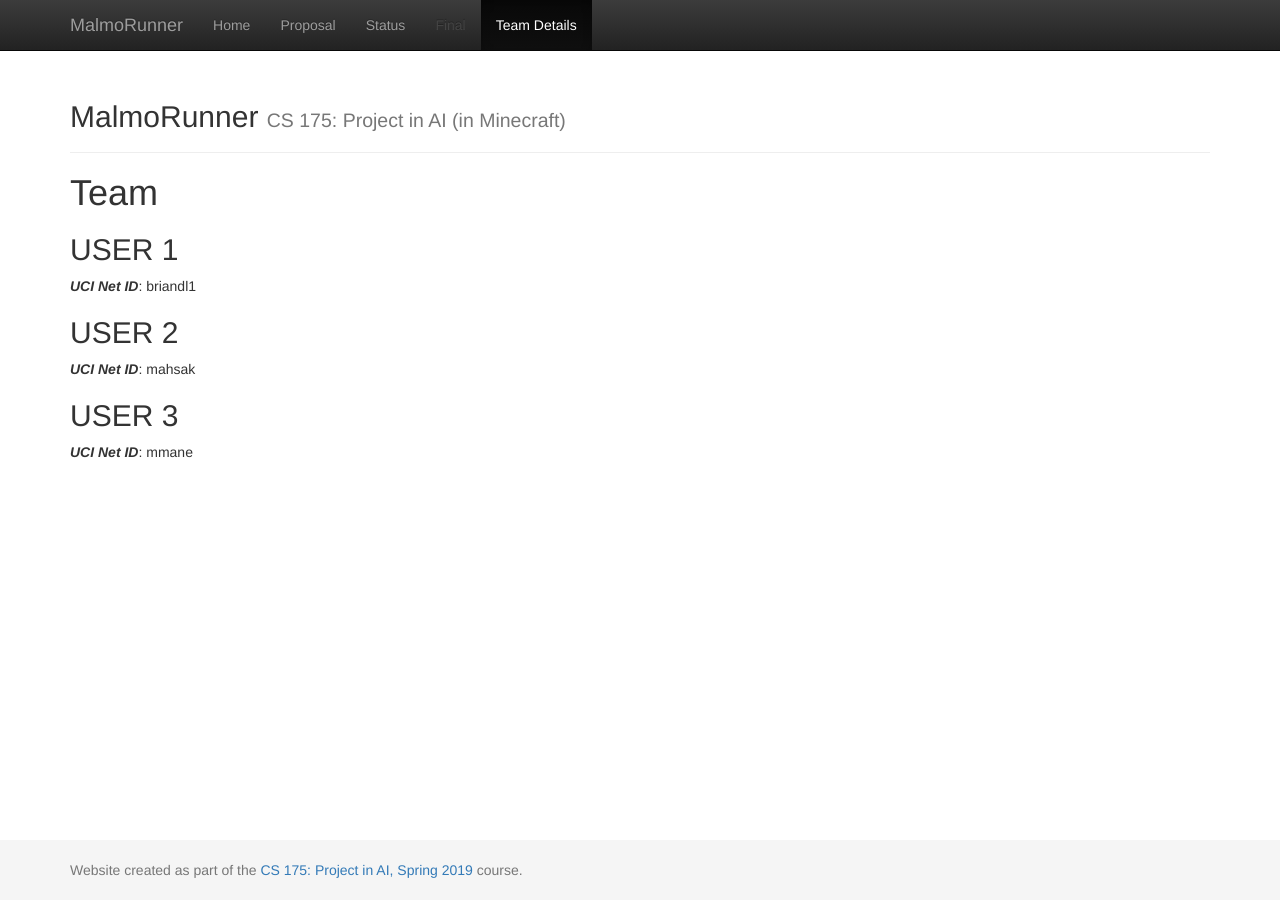
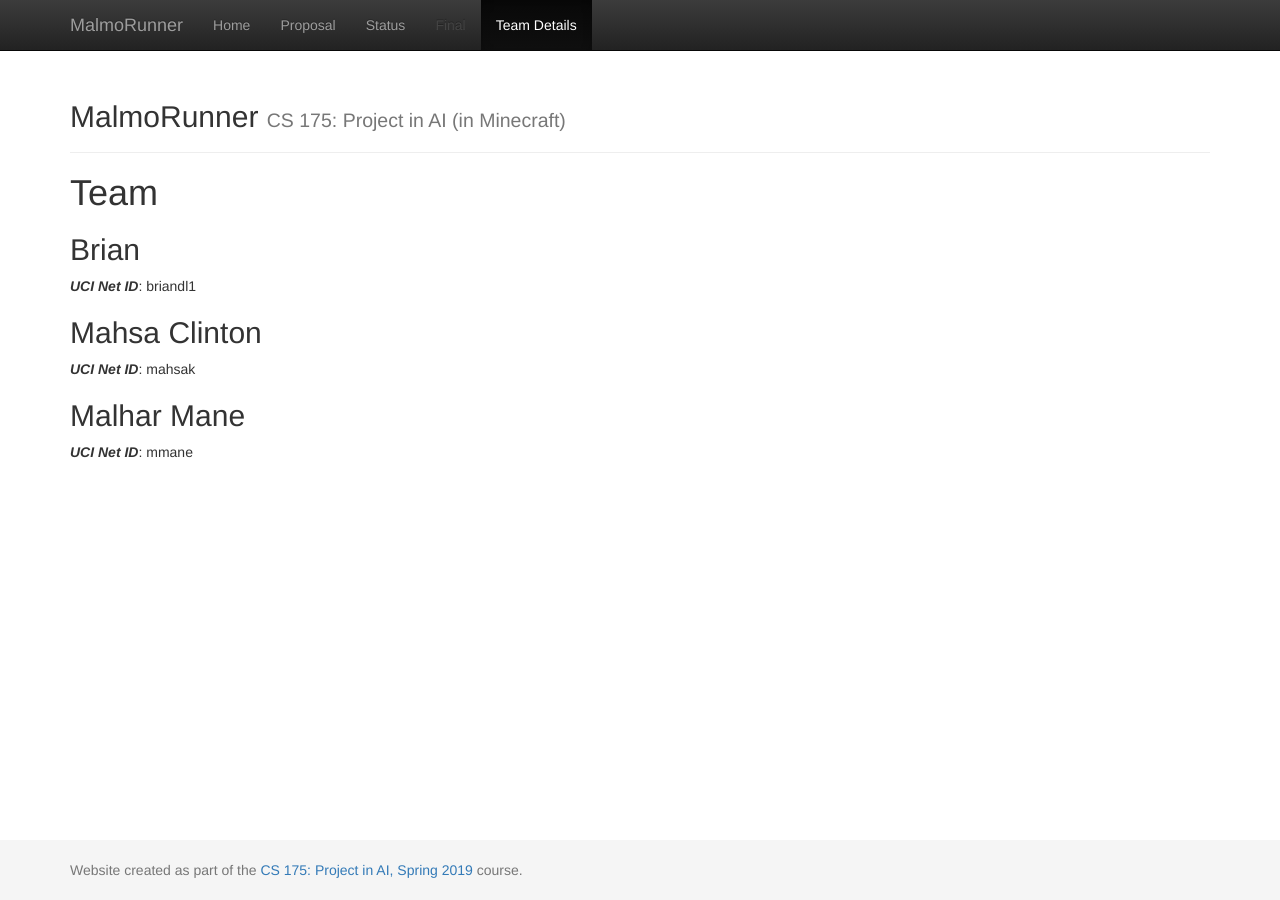
Before and after one commit to briandle00/MalmoRunner, a Jekyll site: the page built from docs/team.md, in a window 1280 px wide. Built offline with Jekyll 4.4.1, drawn with Linux system fonts in a browser that asks for light colours.

Commit message:
Update team.md

```diff
--- a/docs/team.md
+++ b/docs/team.md
@@ -6,11 +6,11 @@ title:  Team
 # {{ page.title }}
 
 
-## USER 1
+## Brian
 ***UCI Net ID***: briandl1
 
-## USER 2
+## Mahsa Clinton
 ***UCI Net ID***: mahsak
 
-## USER 3
+## Malhar Mane
 ***UCI Net ID***: mmane
```
